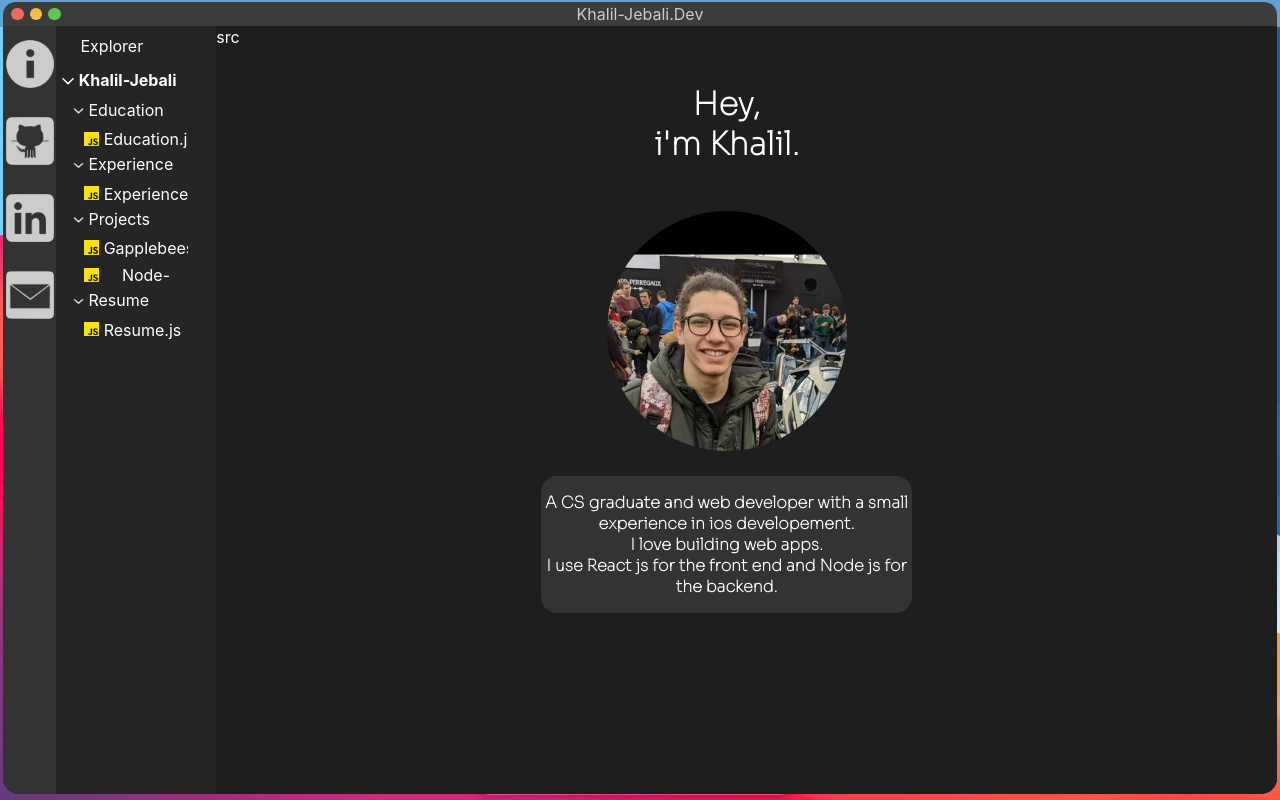
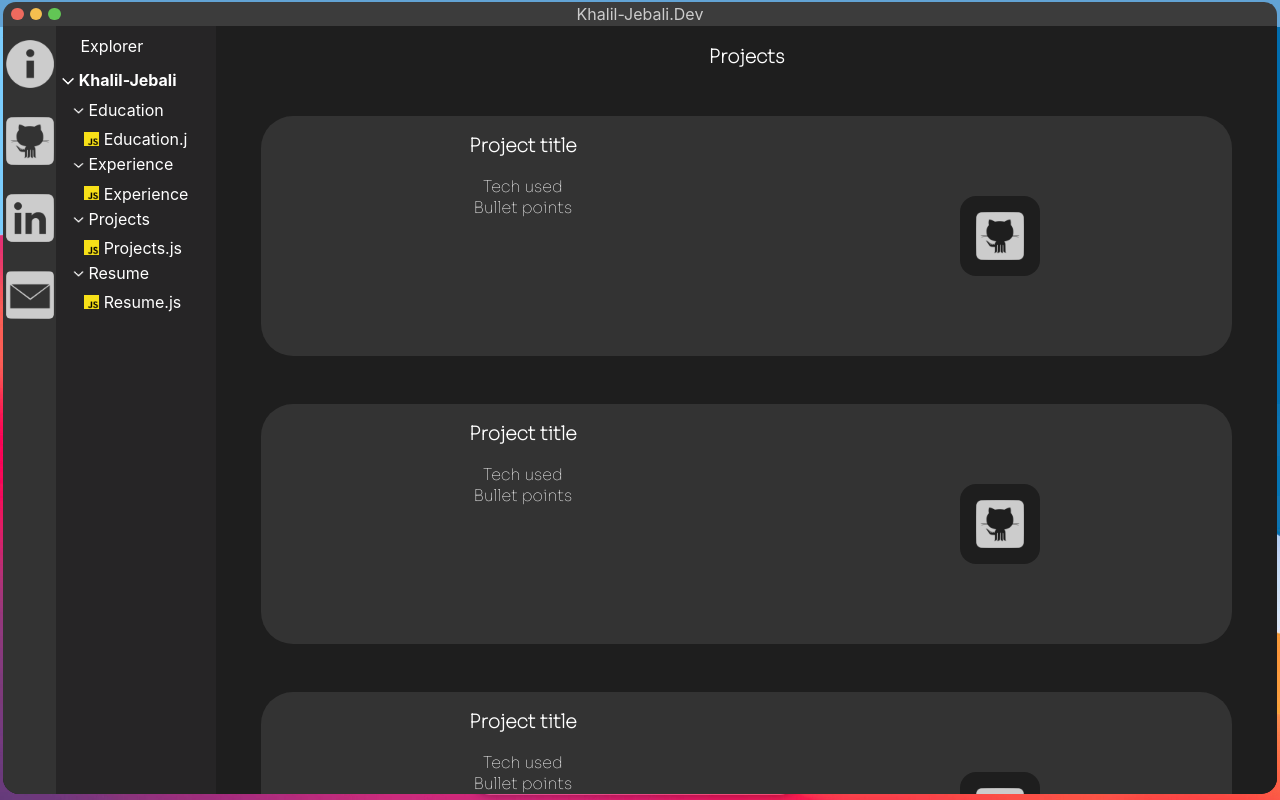
Before and after one commit to kjebali23/Dev-Portfolio, a React (Create React App) app: page / in a window 1280 px wide. Built offline with nearby package versions, Linux system fonts and the light colour scheme.

Commit message:
Added the projects page

```diff
--- /dev/null
+++ b/src/components/Project.js
@@ -0,0 +1,21 @@
+import React from 'react'
+import github from '../assets/github.png'
+
+const Project = () => {
+  return (
+    <div className='project'>
+        <div className='project-info'>
+        <h3>Project title</h3>
+        <div>Tech used</div>
+        <div>Bullet points</div>
+        </div>
+        <div className='project-show'>
+            <div className='project-links' >
+                <button><img src={github}  /></button>
+            </div>
+        </div>
+    </div>
+  )
+}
+
+export default Project
--- a/src/containers/Explorer.js
+++ b/src/containers/Explorer.js
@@ -19,8 +19,7 @@ const Explorer = () => {
             <Section title={'Experience'} />
               <Subsection title={'Experience.js'}/>
             <Section title={'Projects'} />
-              <Subsection title={'Gapplebees.js'}/>
-              <Subsection title={'Node-crud.js'}/>
+              <Subsection title={'Projects.js'}/>
             <Section title={'Resume'} />
               <Subsection title={'Resume.js'}/>
           </div>
--- a/src/containers/InfoSection.css
+++ b/src/containers/InfoSection.css
@@ -133,3 +133,57 @@
     height: 60%;
     margin-bottom: 1.5rem;
 }
+
+.projects-section{
+    overflow: scroll;
+}
+
+.project{
+    background: chocolate;
+    margin: auto;
+    width: 90%;
+    height: 15rem;
+    display: flex;
+    flex-direction: row;
+    justify-content: space-around;
+    /* align-items: flex-start; */
+    border-radius: 2rem;
+    background-color: rgb(51,51,51);
+    padding-left: 1rem;
+    margin-top: 3rem;
+    margin-bottom: 2rem;
+}
+
+.project-show{
+    background: rgb(30,30,30);
+    width: 5rem;
+    height: 5rem;
+    align-self: center;
+    display: flex;
+    justify-content: center;
+    align-items: center;
+    border-radius: 1rem;
+
+}
+
+
+.project-links{
+    display: flex;
+    flex-direction: column;
+    align-items: center;
+}
+
+.project-links img{
+    height: 3rem;
+    width: 3rem;
+}
+
+.project-links button{
+    height: 3rem;
+    width: 3rem;
+    border: none;
+    background: none;
+    display: flex;
+    justify-content: center;
+    align-items: center;
+}
--- a/src/containers/InfoSection.js
+++ b/src/containers/InfoSection.js
@@ -5,15 +5,17 @@ import './InfoSection.css'
 import ResumeSection from '../components/ResumeSection'
 import Education from '../components/Education'
 import Experience from '../components/Experience'
+import Projects from './Projects'
 
 
 const InfoSection = () => {
   return (
     <div className='data-section'>
-        <InfoSectionTopBar/>
-        <GeneralInfo/>
+        {/* <InfoSectionTopBar/> */}
+        {/* <GeneralInfo/> */}
         {/* <Education/> */}
         {/* <Experience/> */}
+        <Projects/>
         {/* <ResumeSection/> */}
 
 
--- /dev/null
+++ b/src/containers/Projects.js
@@ -0,0 +1,15 @@
+import React from 'react'
+import Project from '../components/Project'
+
+const Projects = () => {
+  return (
+    <div className='projects-section'>
+        <h3>Projects</h3>
+        <Project/>
+        <Project/>
+        <Project/>
+    </div>
+  )
+}
+
+export default Projects
```
Also changed, not shown: 1 other file (tests, documents, lock files or other folders).
